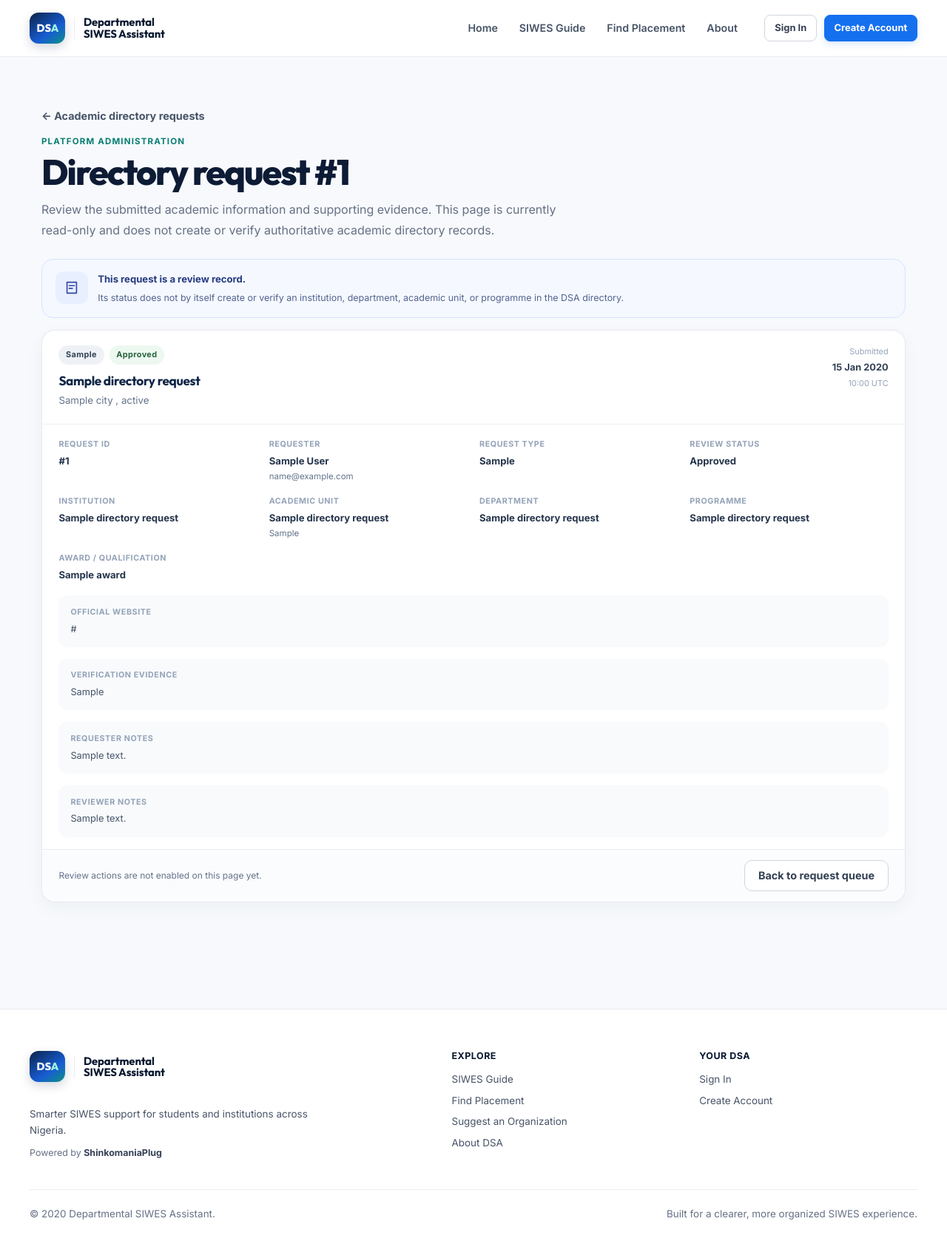
After one commit to shinkomania/departmental-siwes-assistant, a Python web app: template templates/admin/directory_request_detail.html in a window 1280 px wide. The commit adds this page. Shown: the whole page at 74% size. Run offline with Jinja, Linux system fonts and the light colour scheme; the template is opened without the code that fills it: most values are stand-ins (such as "Sample title", 1, 10 or a date in 2020).

Commit message:
Add secured academic directory request detail page

```diff
--- /dev/null
+++ b/templates/admin/directory_request_detail.html
@@ -0,0 +1,263 @@
+{% extends "base.html" %}
+
+{% block title %}
+Directory Request #{{ directory_request.id }} | Platform Administration | DSA
+{% endblock %}
+
+{% block content %}
+<div class="admin-page">
+
+    <header class="admin-page-header">
+        <div>
+            <a
+                href="{{ url_for('admin.directory_request_queue') }}"
+                class="admin-back-link">
+                &larr; Academic directory requests
+            </a>
+
+            <span class="admin-eyebrow">Platform Administration</span>
+
+            <h1>Directory request #{{ directory_request.id }}</h1>
+
+            <p>
+                Review the submitted academic information and supporting evidence.
+                This page is currently read-only and does not create or verify
+                authoritative academic directory records.
+            </p>
+        </div>
+    </header>
+
+    <section class="admin-review-context">
+        <div class="admin-review-context-icon" aria-hidden="true">
+            <svg viewBox="0 0 24 24" fill="none">
+                <path
+                    d="M5 4h14v16H5z"
+                    stroke="currentColor"
+                    stroke-width="1.8"
+                    stroke-linejoin="round" />
+                <path
+                    d="M8 9h8M8 13h5"
+                    stroke="currentColor"
+                    stroke-width="1.8"
+                    stroke-linecap="round" />
+            </svg>
+        </div>
+
+        <div>
+            <strong>This request is a review record.</strong>
+
+            <p>
+                Its status does not by itself create or verify an institution,
+                department, academic unit, or programme in the DSA directory.
+            </p>
+        </div>
+    </section>
+
+    <article class="directory-admin-request-card">
+
+        <div class="directory-admin-request-top">
+            <div class="directory-admin-request-identity">
+
+                <div class="directory-admin-request-badges">
+                    <span class="directory-admin-type-badge">
+                        {{ directory_request.request_type }}
+                    </span>
+
+                    <span
+                        class="directory-admin-status-badge"
+                        data-status="{{ directory_request.status|lower|replace(' ', '-') }}">
+                        {{ directory_request.status }}
+                    </span>
+                </div>
+
+                <h2>
+                    {% if directory_request.request_type == "Programme" %}
+                        {{ directory_request.programme_name or "Unnamed programme" }}
+                    {% else %}
+                        {{ directory_request.institution_name or "Unnamed institution" }}
+                    {% endif %}
+                </h2>
+
+                {% if directory_request.request_type == "Programme" %}
+                <p class="directory-admin-request-institution">
+                    {{ directory_request.institution_name or "Institution not provided" }}
+                </p>
+                {% elif directory_request.city or directory_request.state %}
+                <p class="directory-admin-request-institution">
+                    {% if directory_request.city %}
+                        {{ directory_request.city }}
+                    {% endif %}
+                    {% if directory_request.city and directory_request.state %}
+                        ,
+                    {% endif %}
+                    {% if directory_request.state %}
+                        {{ directory_request.state }}
+                    {% endif %}
+                </p>
+                {% endif %}
+            </div>
+
+            <div class="directory-admin-request-date">
+                <span>Submitted</span>
+
+                <strong>
+                    {% if directory_request.submitted_at %}
+                        {{ directory_request.submitted_at.strftime("%d %b %Y") }}
+                    {% else %}
+                        Not recorded
+                    {% endif %}
+                </strong>
+
+                {% if directory_request.submitted_at %}
+                <small>
+                    {{ directory_request.submitted_at.strftime("%H:%M") }} UTC
+                </small>
+                {% endif %}
+            </div>
+        </div>
+
+        <div class="directory-admin-request-details">
+
+            <div class="directory-admin-detail">
+                <span>Request ID</span>
+                <strong>#{{ directory_request.id }}</strong>
+            </div>
+
+            <div class="directory-admin-detail">
+                <span>Requester</span>
+
+                <strong>
+                    {% if directory_request.user %}
+                        {{ directory_request.user.full_name }}
+                    {% else %}
+                        User #{{ directory_request.user_id }}
+                    {% endif %}
+                </strong>
+
+                {% if directory_request.user and directory_request.user.email %}
+                <small>{{ directory_request.user.email }}</small>
+                {% endif %}
+            </div>
+
+            <div class="directory-admin-detail">
+                <span>Request type</span>
+                <strong>{{ directory_request.request_type }}</strong>
+            </div>
+
+            <div class="directory-admin-detail">
+                <span>Review status</span>
+                <strong>{{ directory_request.status }}</strong>
+            </div>
+
+            {% if directory_request.request_type == "Institution" %}
+
+            <div class="directory-admin-detail">
+                <span>Institution name</span>
+                <strong>
+                    {{ directory_request.institution_name or "Not provided" }}
+                </strong>
+            </div>
+
+            <div class="directory-admin-detail">
+                <span>Institution type</span>
+                <strong>
+                    {{ directory_request.institution_type or "Not provided" }}
+                </strong>
+            </div>
+
+            <div class="directory-admin-detail">
+                <span>City</span>
+                <strong>{{ directory_request.city or "Not provided" }}</strong>
+            </div>
+
+            <div class="directory-admin-detail">
+                <span>State</span>
+                <strong>{{ directory_request.state or "Not provided" }}</strong>
+            </div>
+
+            {% else %}
+
+            <div class="directory-admin-detail">
+                <span>Institution</span>
+                <strong>
+                    {{ directory_request.institution_name or "Not provided" }}
+                </strong>
+            </div>
+
+            <div class="directory-admin-detail">
+                <span>Academic unit</span>
+                <strong>
+                    {{ directory_request.academic_unit_name or "Not provided" }}
+                </strong>
+
+                {% if directory_request.academic_unit_type %}
+                <small>{{ directory_request.academic_unit_type }}</small>
+                {% endif %}
+            </div>
+
+            <div class="directory-admin-detail">
+                <span>Department</span>
+                <strong>
+                    {{ directory_request.department_name or "Not provided" }}
+                </strong>
+            </div>
+
+            <div class="directory-admin-detail">
+                <span>Programme</span>
+                <strong>
+                    {{ directory_request.programme_name or "Not provided" }}
+                </strong>
+            </div>
+
+            <div class="directory-admin-detail">
+                <span>Award / Qualification</span>
+                <strong>{{ directory_request.award or "Not provided" }}</strong>
+            </div>
+
+            {% endif %}
+        </div>
+
+        {% if directory_request.official_website %}
+        <div class="directory-admin-evidence">
+            <span>Official website</span>
+            <p>{{ directory_request.official_website }}</p>
+        </div>
+        {% endif %}
+
+        {% if directory_request.evidence_reference %}
+        <div class="directory-admin-evidence">
+            <span>Verification evidence</span>
+            <p>{{ directory_request.evidence_reference }}</p>
+        </div>
+        {% endif %}
+
+        {% if directory_request.requester_notes %}
+        <div class="directory-admin-notes">
+            <span>Requester notes</span>
+            <p>{{ directory_request.requester_notes }}</p>
+        </div>
+        {% endif %}
+
+        {% if directory_request.reviewer_notes %}
+        <div class="directory-admin-notes">
+            <span>Reviewer notes</span>
+            <p>{{ directory_request.reviewer_notes }}</p>
+        </div>
+        {% endif %}
+
+        <footer class="directory-admin-request-footer">
+            <p>
+                Review actions are not enabled on this page yet.
+            </p>
+
+            <a
+                href="{{ url_for('admin.directory_request_queue') }}"
+                class="btn btn-outline">
+                Back to request queue
+            </a>
+        </footer>
+
+    </article>
+
+</div>
+{% endblock %}
--- a/templates/admin/directory_requests.html
+++ b/templates/admin/directory_requests.html
@@ -309,9 +309,11 @@ Academic Directory Requests | Platform Administration | DSA
                     review page.
                 </p>
 
-                <span class="directory-admin-review-coming">
+                <a
+                    href="{{ url_for('admin.directory_request_detail', request_id=item.id) }}"
+                    class="directory-admin-review-coming">
                     Review details
-                </span>
+                </a>
             </footer>
 
         </article>
```
Also changed, not shown: routes/admin.py (+17 -0 lines), test_app.py (+33 -0 lines).
